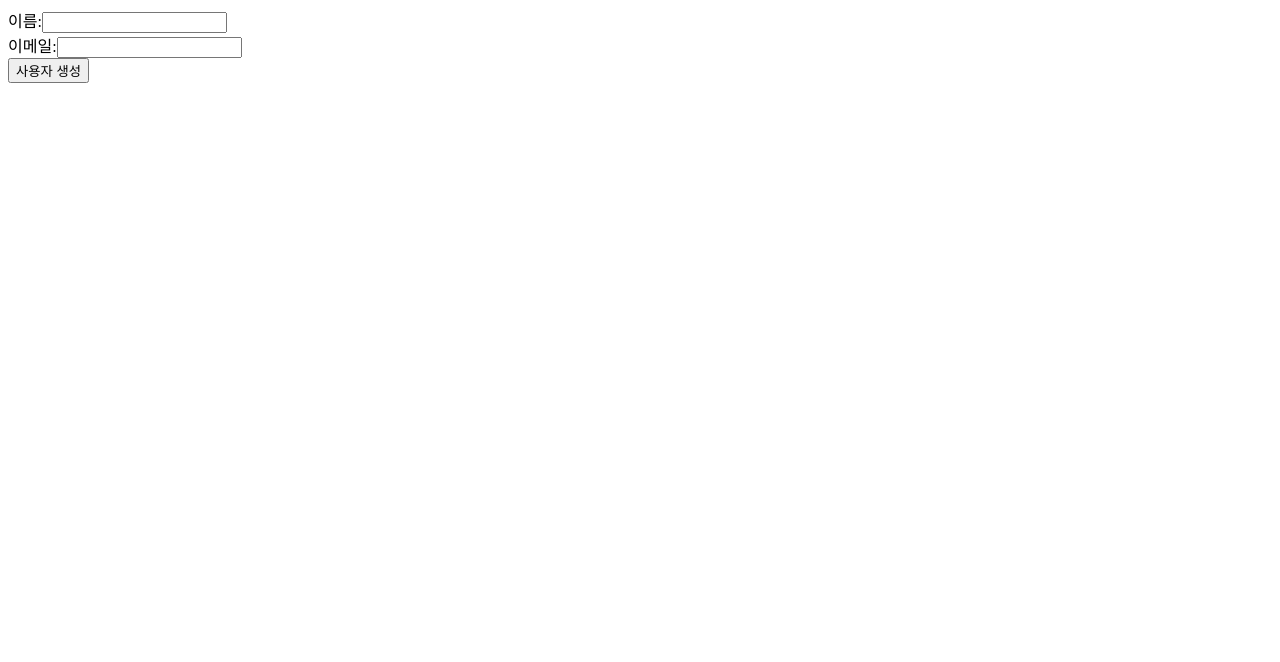
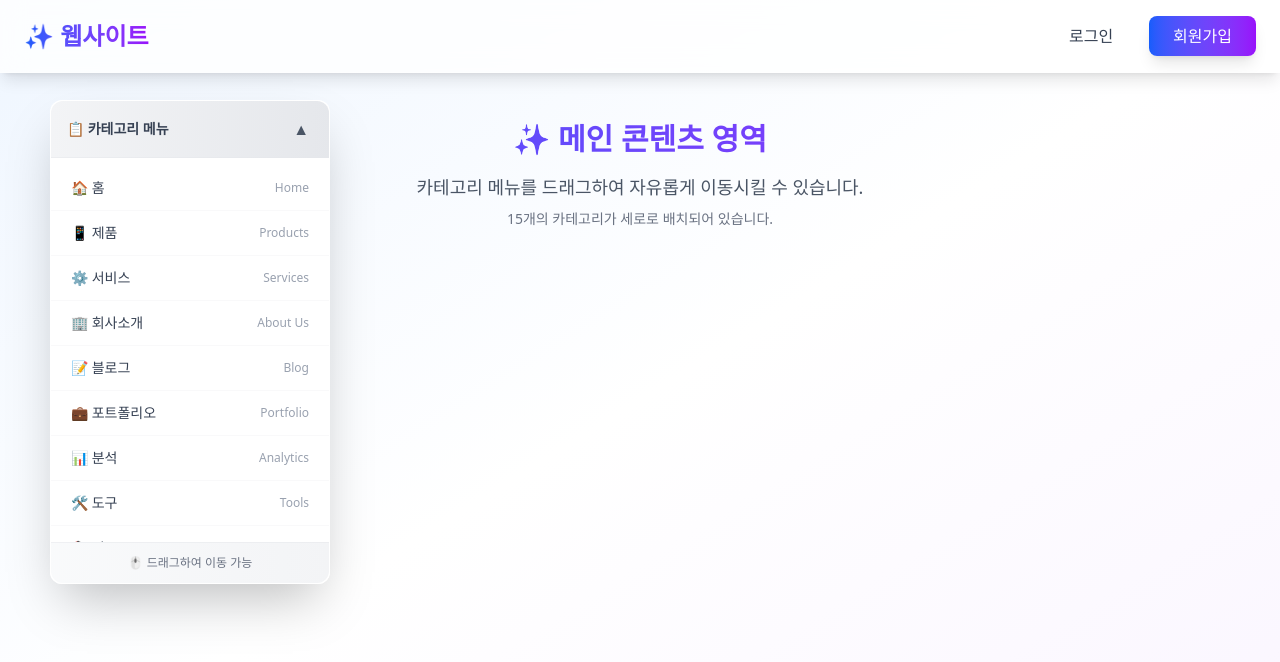
Before and after one commit to ZutoWiKi/ZutoWiKi_Next, a Next.js app: page / in a window 1280 px wide. Shown: the top 662 px of the page. Built offline with nearby package versions, Linux system fonts and the light colour scheme.

Commit message:
자못 더러운 tailwind css 해결!

```diff
--- a/package.json
+++ b/package.json
@@ -20,8 +20,10 @@
     "@types/node": "^20",
     "@types/react": "^19",
     "@types/react-dom": "^19",
+    "autoprefixer": "^10.4.21",
     "eslint": "^9",
     "eslint-config-next": "15.3.4",
+    "postcss": "^8.5.6",
     "prettier": "^3.6.2",
     "tailwindcss": "^4.1.11",
     "typescript": "^5"
--- /dev/null
+++ b/src/app/globals.css
@@ -0,0 +1 @@
+@import "tailwindcss";
--- a/src/app/layout.tsx
+++ b/src/app/layout.tsx
@@ -1,4 +1,5 @@
 import type { Metadata } from "next";
+import "./globals.css";
 
 export const metadata: Metadata = {
   title: "Create Next App",
--- a/src/app/page.tsx
+++ b/src/app/page.tsx
@@ -1,15 +1,5 @@
-import { Suspense } from "react";
-import GetHello from "@/components/get";
-import UserForm from "@/components/userform";
-export default async function MyAPP() {
-  return (
-    <div>
-      <Suspense fallback={<h1>Loading get</h1>}>
-        <GetHello />
-      </Suspense>
-      <div>
-        <UserForm />
-      </div>
-    </div>
-  );
+import FloatingMenuWebsite from "@/components/FloatingMenuWebsite";
+
+export default function MyAPP() {
+  return <FloatingMenuWebsite />;
 }
--- /dev/null
+++ b/src/components/FloatingMenuWebsite.tsx
@@ -0,0 +1,158 @@
+"use client";
+import React, { useState, useRef, useEffect } from "react";
+
+export default function FloatingMenuWebsite() {
+  const [isDragging, setIsDragging] = useState(false);
+  const [position, setPosition] = useState({ x: 50, y: 100 });
+  const [dragOffset, setDragOffset] = useState({ x: 0, y: 0 });
+  const [isCollapsed, setIsCollapsed] = useState(false);
+  const menuRef = useRef<HTMLDivElement>(null);
+
+  const handleMouseDown = (e: React.MouseEvent) => {
+    if (
+      e.target instanceof Element &&
+      e.target.closest(".drag-handle") &&
+      menuRef.current
+    ) {
+      setIsDragging(true);
+      const rect = menuRef.current.getBoundingClientRect();
+      setDragOffset({
+        x: e.clientX - rect.left,
+        y: e.clientY - rect.top,
+      });
+    }
+  };
+
+  const handleMouseMove = (e: any) => {
+    if (isDragging) {
+      setPosition({
+        x: e.clientX - dragOffset.x,
+        y: e.clientY - dragOffset.y,
+      });
+    }
+  };
+
+  const handleMouseUp = () => {
+    setIsDragging(false);
+  };
+
+  useEffect(() => {
+    if (isDragging) {
+      document.addEventListener("mousemove", handleMouseMove);
+      document.addEventListener("mouseup", handleMouseUp);
+    }
+
+    return () => {
+      document.removeEventListener("mousemove", handleMouseMove);
+      document.removeEventListener("mouseup", handleMouseUp);
+    };
+  }, [isDragging, dragOffset]);
+
+  const categories = [
+    { name: "🏠 홈", desc: "Home" },
+    { name: "📱 제품", desc: "Products" },
+    { name: "⚙️ 서비스", desc: "Services" },
+    { name: "🏢 회사소개", desc: "About Us" },
+    { name: "📝 블로그", desc: "Blog" },
+    { name: "💼 포트폴리오", desc: "Portfolio" },
+    { name: "📊 분석", desc: "Analytics" },
+    { name: "🛠️ 도구", desc: "Tools" },
+    { name: "📚 리소스", desc: "Resources" },
+    { name: "🎯 마케팅", desc: "Marketing" },
+    { name: "👥 커뮤니티", desc: "Community" },
+    { name: "📞 고객지원", desc: "Support" },
+    { name: "💬 문의하기", desc: "Contact" },
+    { name: "⚡ 업데이트", desc: "Updates" },
+    { name: "🔒 보안", desc: "Security" },
+  ];
+
+  return (
+    <div className="min-h-screen bg-gradient-to-br from-blue-50 via-white to-purple-50 relative overflow-hidden">
+      {/* 상단 헤더 */}
+      <header className="bg-white/80 backdrop-blur-md shadow-lg border-b border-white/20 px-6 py-4">
+        <div className="max-w-7xl mx-auto flex justify-between items-center">
+          <div className="text-2xl font-bold bg-gradient-to-r from-blue-600 to-purple-600 bg-clip-text text-transparent">
+            ✨ 웹사이트
+          </div>
+
+          <div className="flex gap-3">
+            <button className="px-6 py-2 text-gray-700 hover:text-gray-900 font-medium transition-all duration-200 hover:bg-gray-100 rounded-lg">
+              로그인
+            </button>
+            <button className="px-6 py-2 bg-gradient-to-r from-blue-600 to-purple-600 text-white rounded-lg hover:from-blue-700 hover:to-purple-700 font-medium transition-all duration-200 shadow-lg hover:shadow-xl transform hover:-translate-y-0.5">
+              회원가입
+            </button>
+          </div>
+        </div>
+      </header>
+
+      {/* 둥둥 떠다니는 카테고리 메뉴 윈도우 */}
+      <div
+        ref={menuRef}
+        className="fixed bg-white/95 backdrop-blur-lg rounded-xl shadow-2xl border border-white/30 select-none z-50 transition-all duration-300"
+        style={{
+          left: `${position.x}px`,
+          top: `${position.y}px`,
+          minWidth: "280px",
+          maxHeight: "80vh",
+        }}
+        onMouseDown={handleMouseDown}
+      >
+        {/* 윈도우 타이틀바 */}
+        <div className="drag-handle bg-gradient-to-r from-gray-100 to-gray-200 rounded-t-xl px-4 py-3 border-b border-gray-200/50 cursor-move flex items-center justify-between">
+          <div className="flex items-center gap-3">
+            <span className="text-sm font-semibold text-gray-700">
+              📋 카테고리 메뉴
+            </span>
+          </div>
+          <button
+            onClick={() => setIsCollapsed(!isCollapsed)}
+            className="text-gray-600 hover:text-gray-800 hover:bg-gray-200 rounded p-1 transition-all duration-200"
+          >
+            {isCollapsed ? "▼" : "▲"}
+          </button>
+        </div>
+
+        {/* 카테고리 메뉴 목록 */}
+        {!isCollapsed && (
+          <div className="py-2 max-h-96 overflow-y-auto scrollbar-thin scrollbar-thumb-gray-300 scrollbar-track-transparent">
+            {categories.map((category, index) => (
+              <button
+                key={index}
+                className="w-full px-5 py-3 text-left text-gray-700 hover:bg-gradient-to-r hover:from-blue-50 hover:to-purple-50 hover:text-blue-700 transition-all duration-200 border-b border-gray-100/50 last:border-b-0 font-medium group flex items-center justify-between"
+              >
+                <span className="text-sm">{category.name}</span>
+                <span className="text-xs text-gray-400 group-hover:text-blue-500 transition-colors">
+                  {category.desc}
+                </span>
+              </button>
+            ))}
+          </div>
+        )}
+
+        {/* 윈도우 하단 */}
+        <div className="px-4 py-3 bg-gradient-to-r from-gray-50 to-gray-100 rounded-b-xl border-t border-gray-200/50">
+          <div className="text-xs text-gray-500 text-center flex items-center justify-center gap-1">
+            <span>🖱️</span>
+            <span>드래그하여 이동 가능</span>
+          </div>
+        </div>
+      </div>
+
+      {/* 메인 콘텐츠 영역 (빈 공간) */}
+      <main className="max-w-7xl mx-auto px-6 py-12">
+        <div className="text-center text-gray-600">
+          <h1 className="text-3xl font-bold mb-4 bg-gradient-to-r from-blue-600 to-purple-600 bg-clip-text text-transparent">
+            ✨ 메인 콘텐츠 영역
+          </h1>
+          <p className="text-lg mb-2">
+            카테고리 메뉴를 드래그하여 자유롭게 이동시킬 수 있습니다.
+          </p>
+          <p className="text-sm text-gray-500">
+            15개의 카테고리가 세로로 배치되어 있습니다.
+          </p>
+        </div>
+      </main>
+    </div>
+  );
+}
--- a/src/components/get.tsx
+++ /dev/null
@@ -1,15 +0,0 @@
-async function get() {
-  await new Promise((resolve) => setTimeout(resolve, 10000));
-  const response = await fetch("http://127.0.0.1:8001/api/hello/");
-  const json = await response.json();
-  return json;
-}
-
-export default async function GetHello() {
-  const data = await get();
-  return (
-    <div>
-      <h1>{data.message}</h1>
-    </div>
-  );
-}
--- a/src/components/post.tsx
+++ /dev/null
@@ -1,19 +0,0 @@
-"use server";
-export async function createUser(formData: FormData) {
-  const name = formData.get("name") as string;
-  const email = formData.get("email") as string;
-
-  await new Promise((resolve) => setTimeout(resolve, 3000));
-
-  const response = await fetch("http://127.0.0.1:8001/api/users/", {
-    method: "POST",
-    headers: {
-      "Content-Type": "application/json",
-    },
-    body: JSON.stringify({ name, email }),
-  });
-
-  const json = await response.json();
-  console.log(json);
-  return json;
-}
--- a/src/components/userform.tsx
+++ /dev/null
@@ -1,35 +0,0 @@
-"use client";
-import { useFormStatus } from "react-dom";
-import { createUser } from "./post";
-
-function SubmitButton() {
-  const { pending } = useFormStatus();
-
-  return (
-    <button type="submit" disabled={pending}>
-      {pending ? "생성 중..." : "사용자 생성"}
-    </button>
-  );
-}
-
-export default function UserForm() {
-  const { pending } = useFormStatus();
-
-  return (
-    <form action={createUser}>
-      <div>
-        <label>
-          이름:
-          <input type="text" name="name" required disabled={pending} />
-        </label>
-      </div>
-      <div>
-        <label>
-          이메일:
-          <input type="email" name="email" required disabled={pending} />
-        </label>
-      </div>
-      <SubmitButton />
-    </form>
-  );
-}
--- /dev/null
+++ b/tailwind.config.js
@@ -0,0 +1,12 @@
+/** @type {import('tailwindcss').Config} */
+module.exports = {
+  content: [
+    "./pages/**/*.{js,ts,jsx,tsx,mdx}",
+    "./components/**/*.{js,ts,jsx,tsx,mdx}",
+    "./app/**/*.{js,ts,jsx,tsx,mdx}",
+  ],
+  theme: {
+    extend: {},
+  },
+  plugins: [],
+};
```
Also changed, not shown: 1 other file (tests, documents, lock files or other folders).
